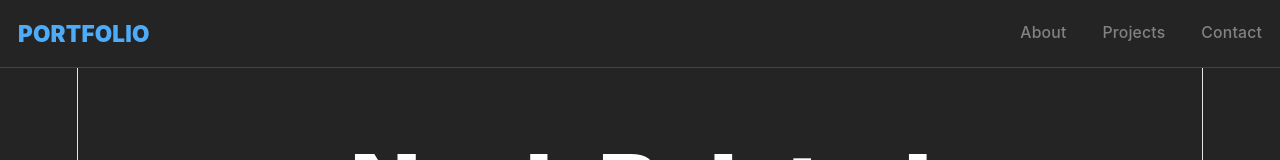
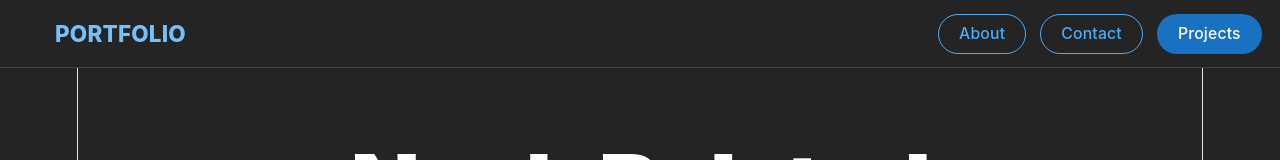
Before and after one commit to NoahBelstad/PortfolioApp, a React (Vite) app in the folder frontend/: page / in a window 1280 px wide. Shown: the top 160 px of the page. Built offline with nearby package versions, Linux system fonts and the light colour scheme; no server answers.

Commit message:
Fixed hamburger menu and changed button stylling, also made the title redirect to root

```diff
--- a/frontend/src/components/layout/Header.tsx
+++ b/frontend/src/components/layout/Header.tsx
@@ -1,15 +1,59 @@
-import { Group, Text, Container, Anchor } from '@mantine/core';
+import { Group, Container, Button, Burger, Drawer, Stack } from '@mantine/core';
+import { useDisclosure } from '@mantine/hooks';
 
 export function Header() {
+  const [opened, { toggle, close }] = useDisclosure();
+
   return (
     <Container size="xl" h="100%">
       <Group justify="space-between" h="100%">
-        <Text fw={900} size="xl" c="blue">PORTFOLIO</Text>
-        <Group gap="xl">
-          <Anchor href="#" c="dimmed" size="sm" fw={500}>About</Anchor>
-          <Anchor href="#" c="dimmed" size="sm" fw={500}>Projects</Anchor>
-          <Anchor href="#" c="dimmed" size="sm" fw={500}>Contact</Anchor>
+        <Button component="a" href="/" size="xl" fw={800} variant="transparent" color="blue">
+          PORTFOLIO
+        </Button>
+
+        <Group gap="sm" visibleFrom="sm">
+          <Button component="a" href="/about" size="sm" fw={500} variant="outline" color="blue" radius="xl">
+            About
+          </Button>
+          <Button component="a" href="/contact" size="sm" fw={500} variant="outline" color="blue" radius="xl">
+            Contact
+          </Button>
+          <Button component="a" href="/projects" size="sm" fw={500} variant="filled" color="blue" radius="xl">
+            Projects
+          </Button>
         </Group>
+
+        <Burger opened={opened} onClick={toggle} hiddenFrom="sm" size="sm" />
+
+        <Drawer
+          opened={opened}
+          onClose={close}
+          size="65%"
+          position="right"
+          hiddenFrom="sm"
+          transitionProps={{ transition: 'slide-left', duration: 250 }}
+          styles={{
+            content: {
+              height: '100%',
+              top: '20%',
+              right: '20px',
+              // Format: top-left | top-right | bottom-right | bottom-left
+              borderRadius: '24px 0 0 24px',
+            },
+          }}
+        >
+          <Stack gap="md">
+            <Button component="a" href="/about" size="lg" variant="outline" radius="xl" onClick={close}>
+              About
+            </Button>
+            <Button component="a" href="/contact" size="lg" variant="outline" radius="xl" onClick={close}>
+              Contact
+            </Button>
+            <Button component="a" href="/projects" size="lg" variant="filled" radius="xl" onClick={close}>
+              Projects
+            </Button>
+          </Stack>
+        </Drawer>
       </Group>
     </Container>
   );
```
